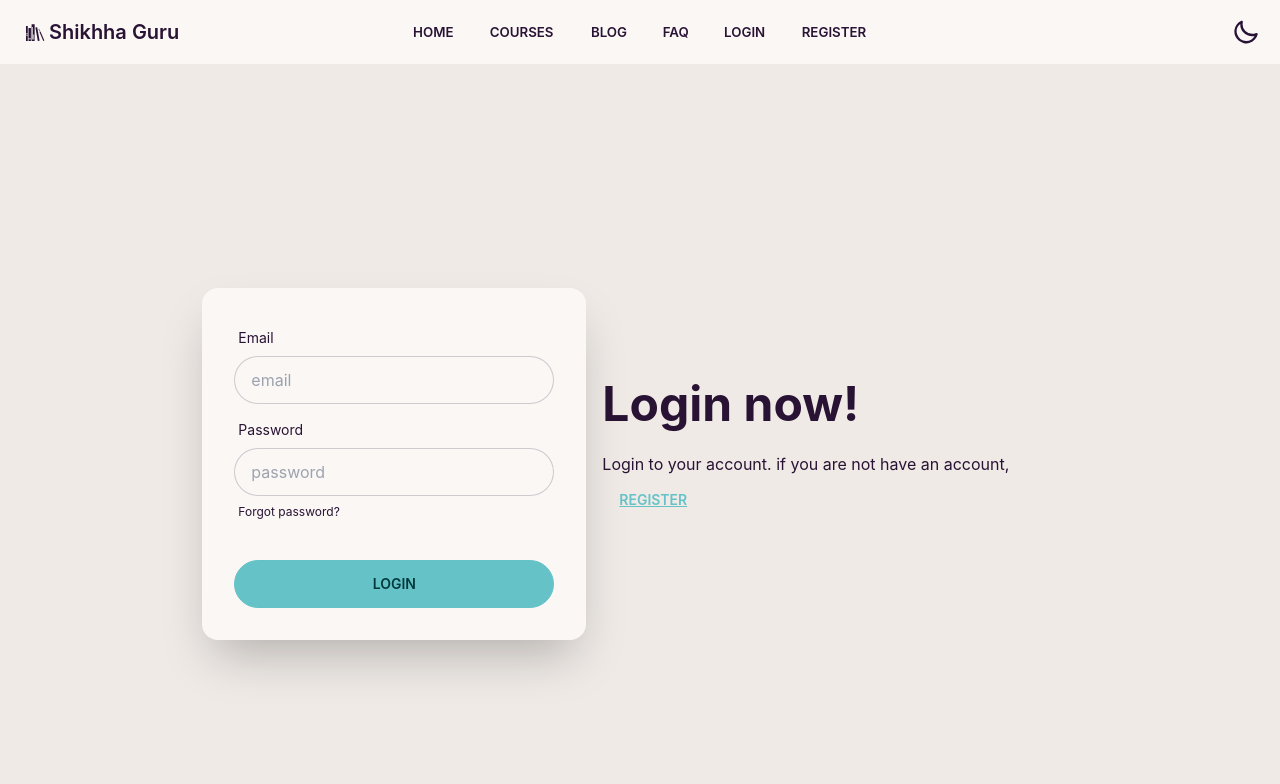
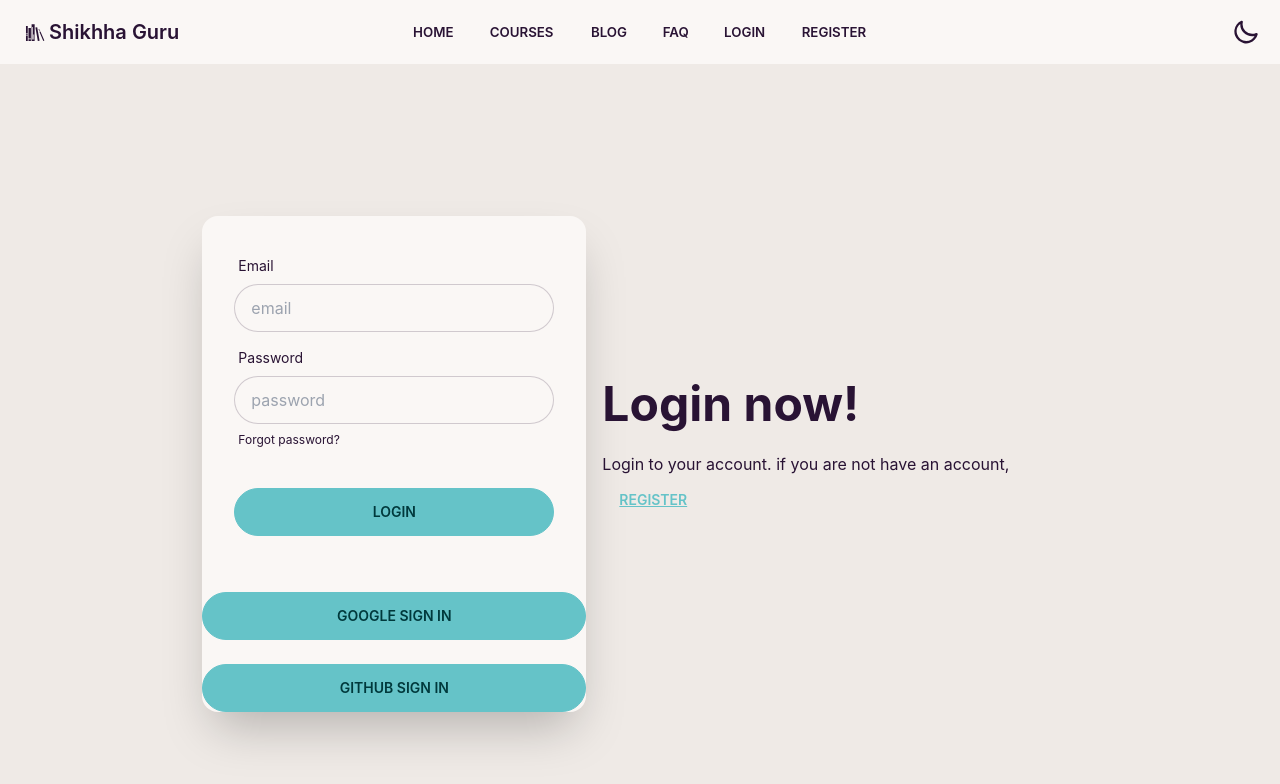
Before and after one commit to MARUF3470/shikha-guru-client, a React (Create React App) app: page /login in a window 1280 px wide. Shown: the top 784 px of the page. Built offline with nearby package versions, Linux system fonts and the light colour scheme; no server answers.

Commit message:
google github signin done

```diff
--- a/src/components/AuthProvider/AuthProvider.js
+++ b/src/components/AuthProvider/AuthProvider.js
@@ -1,13 +1,22 @@
 import React, { createContext, useEffect } from 'react';
-import { createUserWithEmailAndPassword, getAuth, onAuthStateChanged, signInWithEmailAndPassword, signOut, updateProfile } from 'firebase/auth'
+import { createUserWithEmailAndPassword, getAuth, GithubAuthProvider, GoogleAuthProvider, onAuthStateChanged, signInWithEmailAndPassword, signInWithPopup, signOut, updateProfile } from 'firebase/auth'
 import { app } from '../../firebase/firebase.config';
 import { useState } from 'react';
 
+
 export const AuthContext = createContext()
 const auth = getAuth(app)
+const provider = new GoogleAuthProvider()
+const provider2 = new GithubAuthProvider()
 const AuthProvider = ({ children }) => {
     const [user, setUser] = useState('')
     const [loading, setLoading] = useState(true)
+    const googleSignin = () => {
+        return signInWithPopup(auth, provider)
+    }
+    const githubSignIn = () => {
+        return signInWithPopup(auth, provider2)
+    }
     const registretion = (email, password) => {
         setLoading(true)
         return createUserWithEmailAndPassword(auth, email, password)
@@ -36,7 +45,7 @@ const AuthProvider = ({ children }) => {
         }
     }, [])
     console.log(user)
-    const authInfo = { registretion, updateUserProfile, signinUser, logOut, user, loading }
+    const authInfo = { registretion, updateUserProfile, signinUser, googleSignin, githubSignIn, logOut, user, loading }
     return (
         <AuthContext.Provider value={authInfo}>
             {children}
--- a/src/components/Login/Login.js
+++ b/src/components/Login/Login.js
@@ -4,7 +4,8 @@ import { Link, useLocation, useNavigate } from 'react-router-dom';
 import { AuthContext } from '../AuthProvider/AuthProvider';
 
 const Login = () => {
-    const { signinUser } = useContext(AuthContext)
+    const { signinUser, googleSignin, githubSignIn } = useContext(AuthContext)
+
     const navigate = useNavigate()
     const location = useLocation()
     let from = location.state?.from?.pathname || '/'
@@ -20,6 +21,22 @@ const Login = () => {
                 console.log(user)
                 form.reset()
                 navigate(from, { replace: true })
+            })
+            .catch(error => console.error(error))
+
+    }
+    const handleGoogleSignIn = () => {
+        googleSignin()
+            .then(res => {
+                const user = res.user
+
+            })
+            .catch(error => console.error(error))
+    }
+    const handleGithubSignIn = () => {
+        githubSignIn()
+            .then(res => {
+                const user = res.user
             })
             .catch(error => console.error(error))
 
@@ -52,10 +69,18 @@ const Login = () => {
                             <div className="form-control mt-6">
                                 <button className="btn btn-primary">Login</button>
                             </div>
+
+                        </div>
+                        <div className="form-control mt-6">
+                            <button className="btn btn-primary" onClick={handleGoogleSignIn}>Google sign in</button>
+                        </div>
+                        <div className="form-control mt-6">
+                            <button className="btn btn-primary" onClick={handleGithubSignIn}>Github sign in</button>
                         </div>
                     </div>
                 </div>
             </form>
+
         </div >
     );
 };
```
